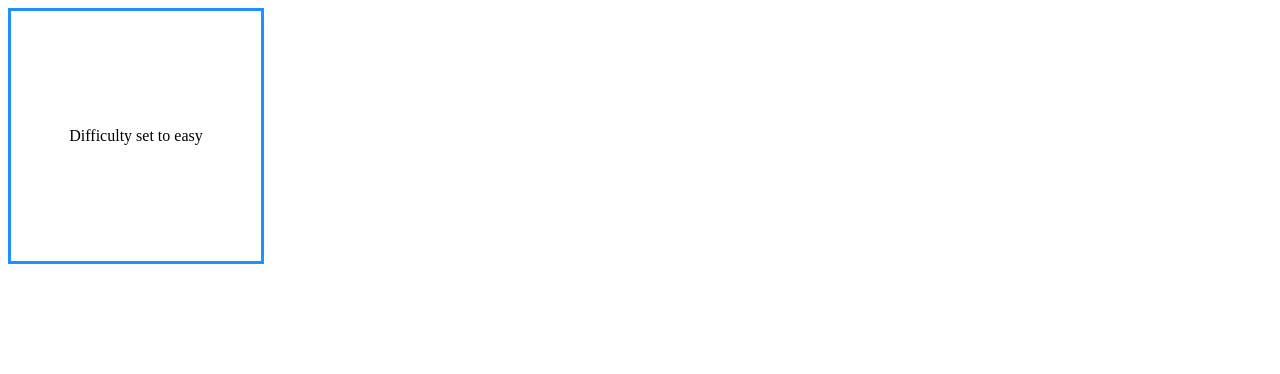
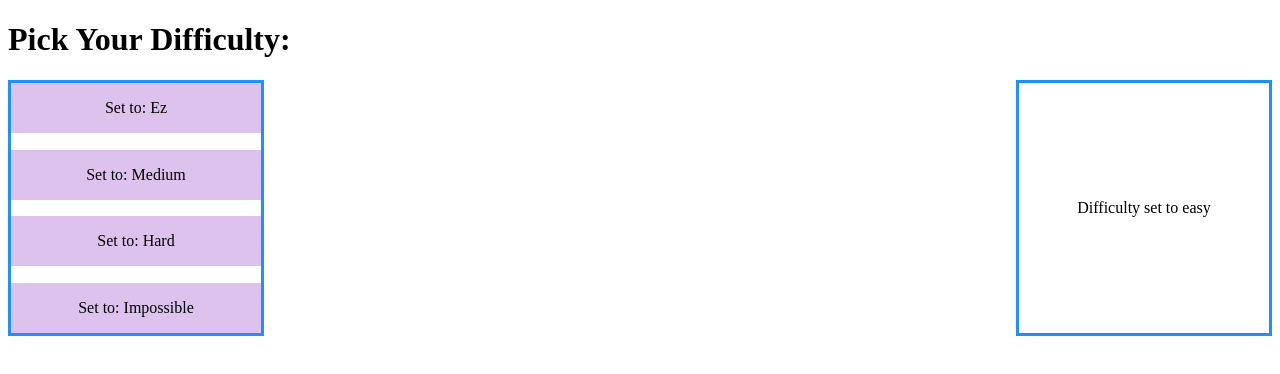
Before and after one commit to AaMonte29/udemy, a React (Create React App) app in the folder react-introduction/: page / in a window 1280 px wide. Shown: the top 374 px of the page. Built offline with nearby package versions, Linux system fonts and the light colour scheme.

Commit message:
MILESTONE: updating app to show MenuList and DifficultyDisplay menus
This is the first part of the proj

```diff
--- a/react-introduction/src/App.jsx
+++ b/react-introduction/src/App.jsx
@@ -1,9 +1,16 @@
 import { DisplayDifficulty } from "./components/DisplayDifficulty/DisplayDifficulty";
+import { MenuListItem } from "./components/MenuListItem/MenuListItem";
+import { MenuList } from "./components/MenuList/MenuList";
+import s from "./style.module.css";
 
 export function App() {
   return (
     <div>
-      <DisplayDifficulty difficulty={"easy"} />
+      <h1>Pick Your Difficulty:</h1>
+      <div className={s.pretty}>
+        <MenuList />
+        <DisplayDifficulty difficulty={"easy"} />
+      </div>
     </div>
   );
 }
```
